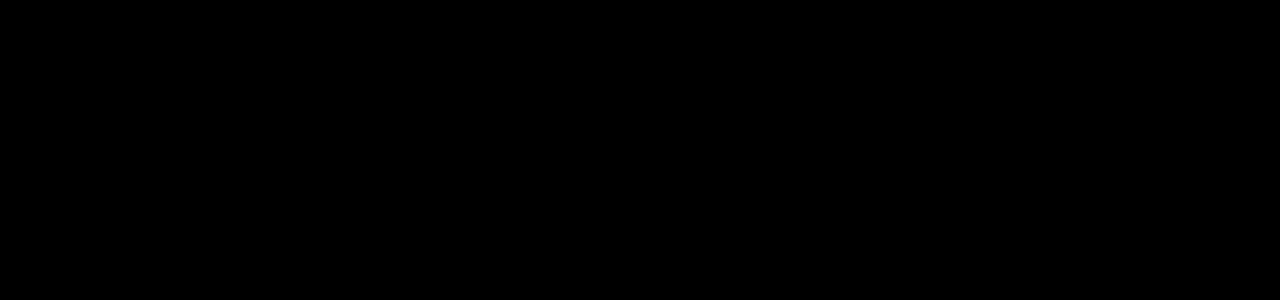
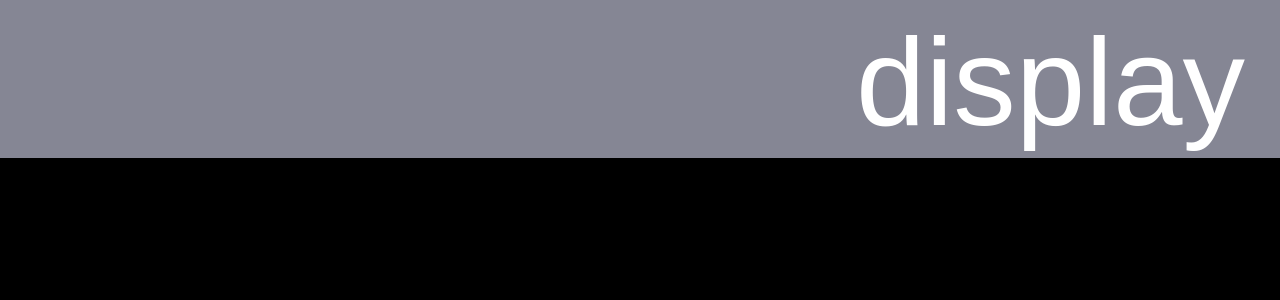
Before and after one commit to Ishaan-11/react-calculator, a React (Create React App) app: page / in a window 1280 px wide. Shown: the top 300 px of the page. Built offline with nearby package versions, Linux system fonts and the light colour scheme.

Commit message:
add: Display component

```diff
--- a/src/components/App.jsx
+++ b/src/components/App.jsx
@@ -1,10 +1,11 @@
 import React from "react";
+import Display from "./Display";
 import "./App.css";
 
 function App() {
   return (
     <div className="component-app">
-      <h1>Hello</h1>
+      <Display />
     </div>
   );
 }
--- /dev/null
+++ b/src/components/Display.css
@@ -0,0 +1,13 @@
+.component-display {
+  background-color: #858694;
+  color: white;
+  text-align: right;
+  font-weight: 200;
+  flex: 0 0 auto;
+  width: 100%;
+}
+
+.component-display > div {
+  font-size: 2.5rem;
+  padding: 0.2rem 0.7rem 0.1rem 0.5rem;
+}
--- /dev/null
+++ b/src/components/Display.jsx
@@ -0,0 +1,12 @@
+import React from "react";
+import "./Display.css";
+
+function Display() {
+  return (
+    <div className="component-display">
+      <div>display</div>
+    </div>
+  );
+}
+
+export default Display;
```
